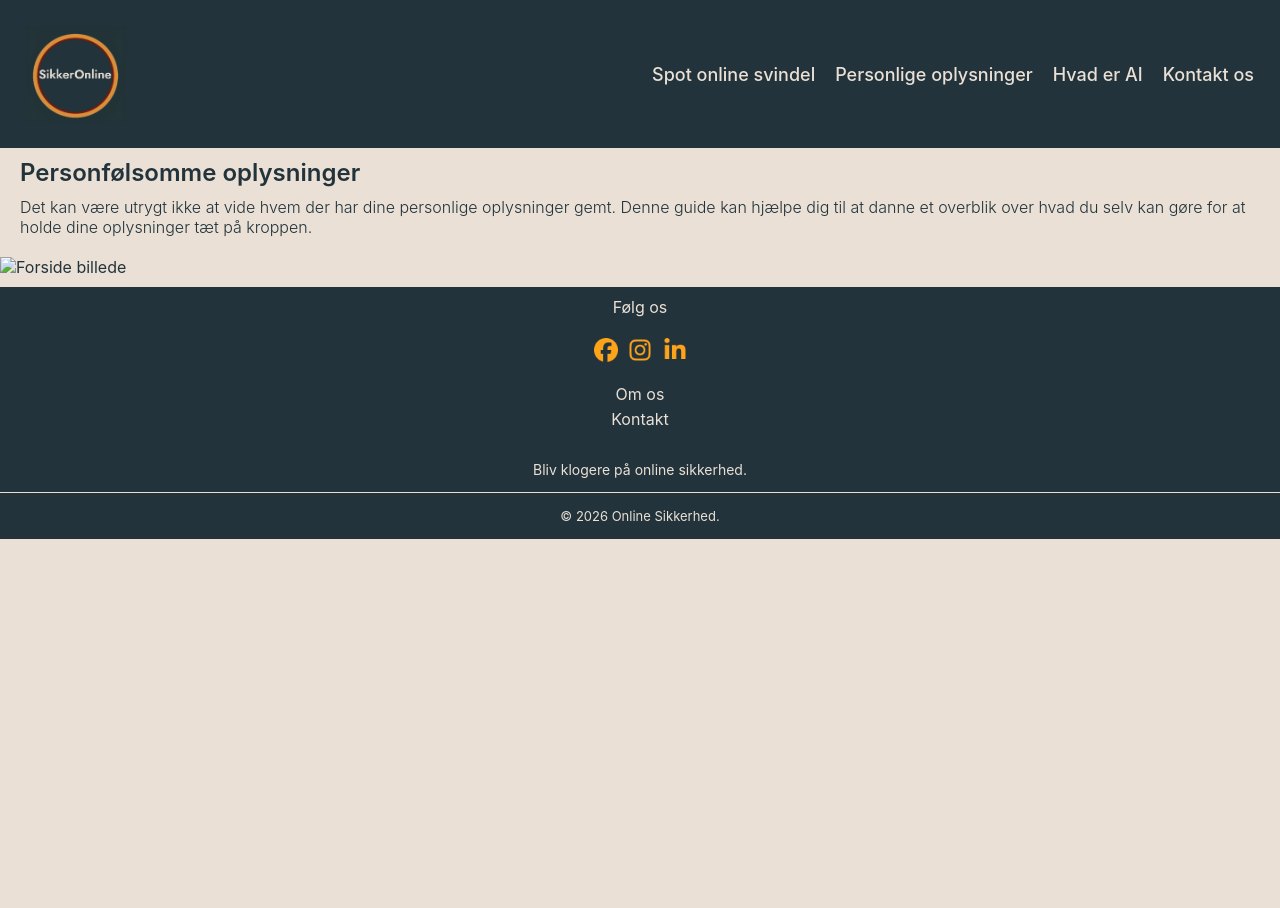
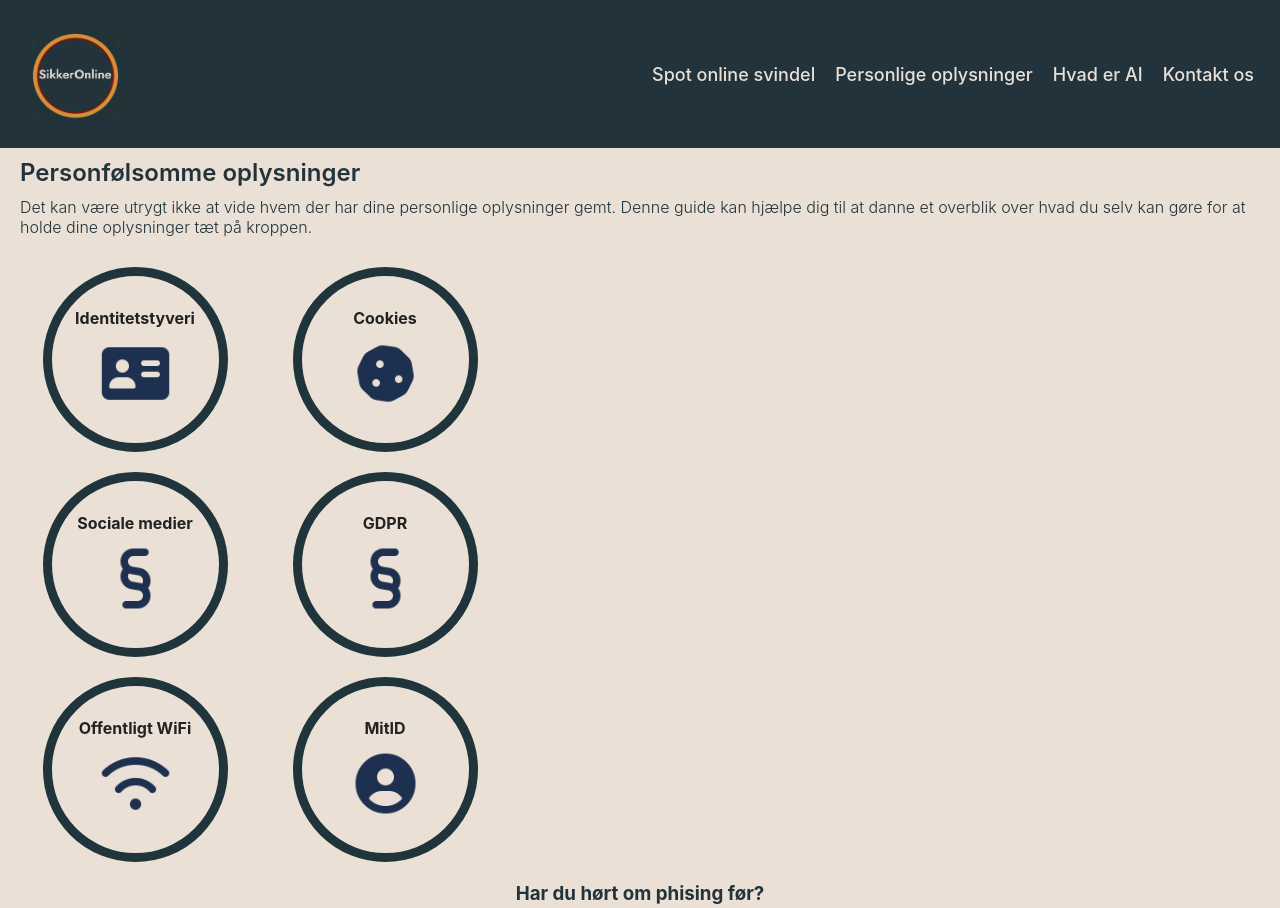
Before and after one commit to cecand01/onlinesikkerhed-projekt2, a plain HTML site: page oplysninger.html in a window 1280 px wide. Shown: the top 908 px of the page. Before the commit the page ends 800 px from the top, so only its background shows below. Drawn offline with nearby package versions, Linux system fonts and the light colour scheme.

Commit message:
ekstra sider

```diff
--- a/css/oplysninger.css
+++ b/css/oplysninger.css
@@ -5,8 +5,6 @@
 }
 
 /*Mobilversion*/
-
-
 /*Body*/
 body {
 background-color: #EAE0D5;
@@ -58,7 +56,6 @@ ul #menu.active {
 
 }
 
-/*De forskellige menukategorier*/
 nav #menu a {
     color: #EAE0D5;
     text-decoration: none;
@@ -70,7 +67,6 @@ nav #menu a {
 nav #menu a:hover {
     color: #D4A373;
 }
-
 
 .navigation {
     display: flex;
@@ -114,7 +110,6 @@ nav #menu a:hover {
     object-fit: cover;
     object-position: center;
     order: 0;
-    /*BESKÆR BILLEDET SÅ DET IKKE ER SÅ HØJT*/
 }
 
 h1 {
@@ -142,11 +137,54 @@ h3 {
     text-align: left;
     padding: 0px 10px;
     margin: 10px;
-    flex-direction: column;
+    flex-direction: column
     font-size: 0,2em;
 }
 
 
+/*Kategorier*/
+.kategori-container {
+    display: grid;
+    grid-template-columns: repeat(2, 1fr);
+    gap: 15px;
+    max-width: 1000px;
+    margin: 20px auto;
+    padding: 10px;
+}
+
+.kategori {
+    display: flex;
+    justify-content: center;
+    align-items: center;
+}
+
+.cirkel {
+    width: 100%;
+    max-width: 150px;
+    aspect-ratio: 1 / 1;
+    border: 3px solid #20343B;
+    border-radius: 50%;
+    display: flex;
+    flex-direction: column;
+    align-items: center;
+    justify-content: center;
+    gap: 8px;
+    box-sizing: border-box;
+    padding: 10px;
+}
+
+.cirkel h3 {
+    font-size: 14px;
+    color: #20343B;
+    margin: 0;
+    text-align: center;
+}
+
+.cirkel img {
+    width: 55px;
+    height: 55px;
+    object-fit: contain;
+}
 
 /* FOOTER */
 .footer {
@@ -170,7 +208,6 @@ h3 {
     margin: 0 0 8px;
 }
 
-/* Sociale medier */
 .so-me {
     text-align: center;
     margin: 0;
@@ -267,3 +304,14 @@ h3 {
 
     }
 }
+
+.kategori-container {
+        grid-template-columns: repeat(3, 1fr);
+        max-width: 850px;
+        gap: 25px;
+    }
+
+    .cirkel {
+        max-width: 180px;
+        border-width: 4px;
+    }
--- a/css/spotonlinesvindel.css
+++ b/css/spotonlinesvindel.css
@@ -5,8 +5,6 @@
 }
 
 /*Mobilversion*/
-
-
 /*Body*/
 body {
 background-color: #EAE0D5;
@@ -113,8 +111,6 @@ nav #menu a:hover {
     width: 100%;
     object-fit: cover;
     object-position: center;
-    order: 0;
-    /*BESKÆR BILLEDET SÅ DET IKKE ER SÅ HØJT*/
 }
 
 h1 {
@@ -144,6 +140,50 @@ h3 {
     margin: 10px;
     flex-direction: column;
     font-size: 0,2em;
+}
+
+
+.guide {
+    display: flex;
+    flex-direction: column;
+    gap: 30px;
+    margin: 20px;
+    padding: 15px;
+}
+
+.guides {
+    display: flex;
+    flex-direction: row;
+    align-items: center;
+    gap: 15px;
+}
+
+
+.guides img {
+    width: 35px;
+    height: 35px;
+    object-fit: contain;
+    flex-shrink: 0;
+}
+
+.guide-tekst h2 {
+    color: #22333B;
+    font-size: 18px;
+    margin: 0 0 8px;
+}
+
+.guide-tekst p {
+    color: #22333B;
+    font-size: 15px;
+    line-height: 1.5;
+    margin: 0;
+}
+
+/* Undersidebillede */
+.underside-billede {
+    width: 100%;
+    height: auto;
+    display: block;
 }
 
 
@@ -267,3 +307,24 @@ h3 {
 
     }
 }
+
+    .guide-oversigt {
+        gap: 35px;
+    }
+
+    .guide-item {
+        gap: 30px;
+    }
+
+    .guide-item img {
+        width: 150px;
+        height: 150px;
+    }
+
+    .guide-tekst h2 {
+        font-size: 22px;
+    }
+
+    .guide-tekst p {
+        font-size: 17px;
+    }
--- a/css/style.css
+++ b/css/style.css
@@ -114,7 +114,6 @@ nav #menu a:hover {
     object-fit: cover;
     object-position: center;
     order: 0;
-    /*BESKÆR BILLEDET SÅ DET IKKE ER SÅ HØJT*/
 }
 
 h1 {
--- a/oplysninger.html
+++ b/oplysninger.html
@@ -44,19 +44,64 @@
                     <h1>Personfølsomme oplysninger</h1>
                     <h2>Det kan være utrygt ikke at vide hvem der har dine personlige oplysninger gemt. Denne guide kan hjælpe dig til at danne et overblik over hvad du selv kan gøre for at holde dine oplysninger tæt på kroppen.</h2>
                 </div>
-                <div>
-                    <img class="forside-img" src="img/#" alt="Forside billede">
-                </div>
             </nav>
         </section>
 
+
+<section class="kategori-container">
+
+    <div class="kategori">
+        <div class="cirkel">
+            <h3>Identitetstyveri</h3>
+            <img src="img/address-card-solid.png" alt="Identitetstyveri">
+        </div>
+    </div>
+
+    <div class="kategori">
+        <div class="cirkel">
+            <h3>Cookies</h3>
+            <img src="img/cookie-solid.png" alt="Cookies">
+        </div>
+    </div>
+
+    <div class="kategori">
+        <div class="cirkel">
+            <h3>Sociale medier</h3>
+            <img src="img/section-solid.png" alt="Sociale medier">
+        </div>
+    </div>
+
+    <div class="kategori">
+        <div class="cirkel">
+            <h3>GDPR</h3>
+            <img src="img/section-solid.png" alt="GDPR">
+        </div>
+    </div>
+
+    <div class="kategori">
+        <div class="cirkel">
+            <h3>Offentligt WiFi</h3>
+            <img src="img/wifi-solid.png" alt="Offentligt WiFi">
+        </div>
+    </div>
+
+    <div class="kategori">
+        <div class="cirkel">
+            <h3>MitID</h3>
+            <img src="img/circle-user-solid.png" alt="MitID">
+        </div>
+    </div>
+
+    </div>
+
+</section>
 
 
         <section class="Artikel">
             <div>
                 <article>
-                <h3></h3>
-
+                    <h3>Har du hørt om phising før?</h3>
+                    <img src="img/phishing-illustration-o1080px.jpg">
             </div>
         </section>
     </main>
```
Also changed, not shown: spotonlinesvindel.html (+62 -15 lines), img/address-card-solid.png (added), img/circle-user-solid.png (added), img/coins-solid.png (added), img/cookie-solid.png (added), img/link-solid.png (added), img/pexels-hikaique-36675.jpg (added), img/pexels-mart-production-7255279.jpg (added), img/phishing-illustration-o1080px.jpg (added), img/section-solid.png (added), img/user-secret-solid.png (added), img/wifi-solid.png (added), 2 other files.
